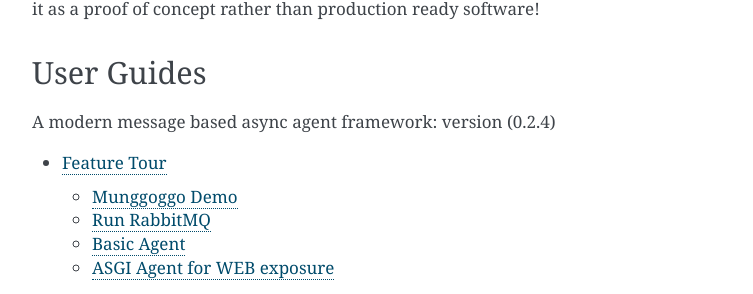
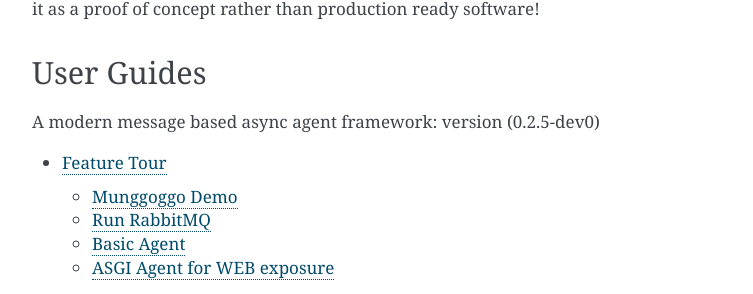
Before and after one commit to sysid/munggoggo, a Sphinx documentation site: the page built from docs/source/index.rst, in a window 1280 px wide and 900 px high, scrolled down 2116 px. Shown: the part 150-444 px from the top of the window, without its empty margins (388-1141 px from the left). Built offline with Sphinx 7.4.7, drawn with Linux system fonts in a browser that asks for light colours.

Commit message:
Bump version: 0.2.4 → 0.2.5-dev0

```diff
--- a/docs/source/index.rst
+++ b/docs/source/index.rst
@@ -111,7 +111,7 @@
 
 User Guides
 -----------
-A modern message based async agent framework: version (0.2.4)
+A modern message based async agent framework: version (0.2.5-dev0)
 
 .. toctree::
    :maxdepth: 2
--- a/munggoggo/__init__.py
+++ b/munggoggo/__init__.py
@@ -1 +1 @@
-VERSION = "0.2.4"
+VERSION = "0.2.5-dev0"
```
Also changed, not shown: .bumpversion.cfg, 1 other file.
